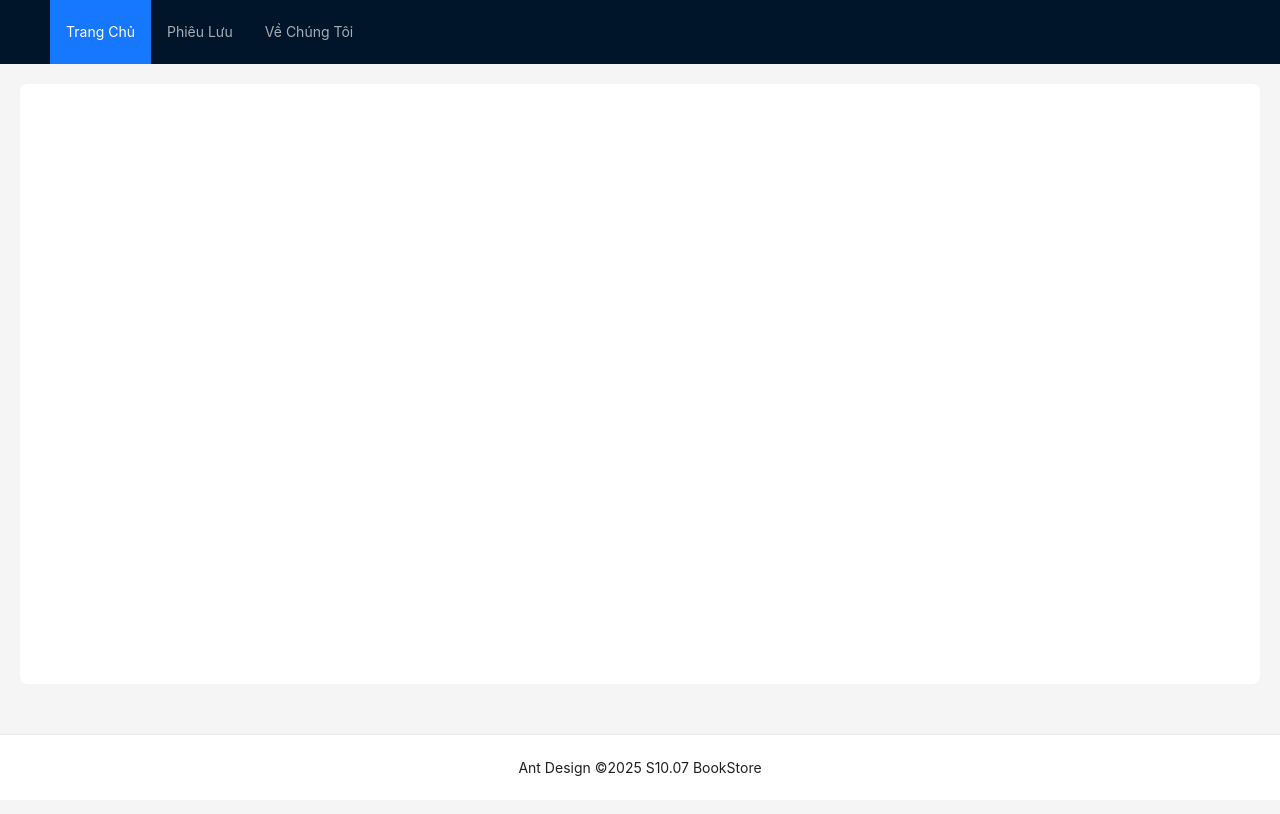
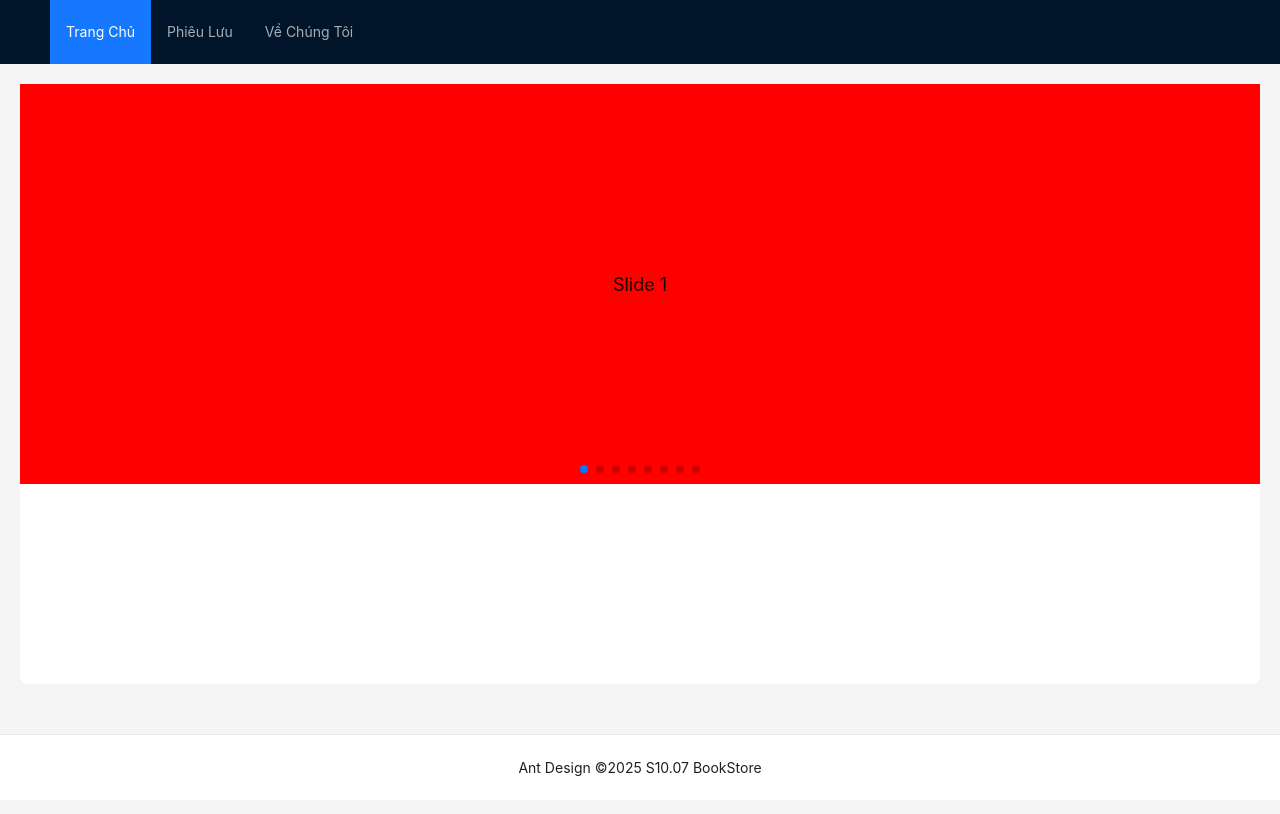
Before and after one commit to danglinh152/react-vite-test, a React (Vite) app: page / in a window 1280 px wide. Shown: the top 814 px of the page. Built offline with nearby package versions, Linux system fonts and the light colour scheme.

Commit message:
add homepage swiper

```diff
--- a/package.json
+++ b/package.json
@@ -16,13 +16,16 @@
     "react-dom": "^19.0.0",
     "react-router-dom": "^7.1.5",
     "react-toastify": "^11.0.3",
+    "sass": "^1.85.1",
     "scss": "^0.2.4",
-    "styled-components": "^6.1.15"
+    "styled-components": "^6.1.15",
+    "swiper": "^11.2.4"
   },
   "devDependencies": {
     "@eslint/js": "^9.19.0",
     "@types/react": "^19.0.8",
     "@types/react-dom": "^19.0.3",
+    "@types/swiper": "^5.4.3",
     "@vitejs/plugin-react": "^4.3.4",
     "eslint": "^9.19.0",
     "eslint-plugin-react-hooks": "^5.0.0",
--- /dev/null
+++ b/src/components/slider/Slider.tsx
@@ -0,0 +1,37 @@
+import React, { useRef, useState } from "react";
+// Import Swiper React components
+import { Swiper, SwiperSlide } from "swiper/react";
+
+// Import Swiper styles
+// import 'swiper/css';
+// import 'swiper/css/pagination';
+
+import "../../../node_modules/swiper/swiper-bundle.css";
+import "../../styles/slider.scss";
+// import "../../../node_modules/swiper/modules/pagination.css"
+
+// import './styles.css';
+
+// import required modules
+import { Pagination } from "swiper/modules";
+
+export default function Slider() {
+  return (
+    <>
+      <Swiper
+        pagination={{ clickable: true }} // Make pagination clickable
+        modules={[Pagination]} // Include Pagination module
+        className="mySwiper"
+      >
+        <SwiperSlide style={{ backgroundColor: "red" }}>Slide 1</SwiperSlide>
+        <SwiperSlide style={{ backgroundColor: "red" }}>Slide 1</SwiperSlide>
+        <SwiperSlide style={{ backgroundColor: "red" }}>Slide 1</SwiperSlide>
+        <SwiperSlide style={{ backgroundColor: "red" }}>Slide 1</SwiperSlide>
+        <SwiperSlide style={{ backgroundColor: "red" }}>Slide 1</SwiperSlide>
+        <SwiperSlide style={{ backgroundColor: "red" }}>Slide 1</SwiperSlide>
+        <SwiperSlide style={{ backgroundColor: "red" }}>Slide 1</SwiperSlide>
+        <SwiperSlide style={{ backgroundColor: "red" }}>Slide 1</SwiperSlide>
+      </Swiper>
+    </>
+  );
+}
--- /dev/null
+++ b/src/pages/public/Home.tsx
@@ -0,0 +1,11 @@
+import Slider from "../../components/slider/Slider";
+
+const Home = () => {
+  return (
+    <div style={{ height: "50vh" }}>
+      <Slider />
+    </div>
+  );
+};
+
+export default Home;
--- a/src/pages/Home.tsx
+++ b/src/pages/public/HomeLayout.tsx
@@ -4,7 +4,7 @@ import { Link, Outlet, useLocation } from "react-router-dom"; // Import useLocat
 
 const { Header, Content, Footer } = Layout;
 
-const Home: React.FC = () => {
+const HomeLayout: React.FC = () => {
   const {
     token: { colorBgContainer, borderRadiusLG },
   } = theme.useToken();
@@ -64,7 +64,6 @@ const Home: React.FC = () => {
       <Content style={{ padding: "0 20px", height: "100vh", margin: "20px 0" }}>
         <div
           style={{
-            padding: 24,
             minHeight: "75vh",
             background: colorBgContainer,
             borderRadius: borderRadiusLG,
@@ -90,4 +89,4 @@ const Home: React.FC = () => {
   );
 };
 
-export default Home;
+export default HomeLayout;
--- a/src/routes/ProtectedRoute.tsx
+++ b/src/routes/ProtectedRoute.tsx
@@ -1,7 +1,7 @@
 import { Navigate, Outlet } from "react-router-dom";
 import { useAuth } from "../provider/authProvider";
 import { toast } from "react-toastify"; // Import ToastMessage
-import LayoutAdmin from "../pages/Admin/LayoutAdmin";
+import LayoutAdmin from "../pages/admin/LayoutAdmin";
 
 export const ProtectedRoute = () => {
   const { token } = useAuth();
--- a/src/routes/index.tsx
+++ b/src/routes/index.tsx
@@ -1,13 +1,14 @@
 import { RouterProvider, createBrowserRouter } from "react-router-dom";
-import ManageUser from "../pages/Admin/User";
-import BookManager from "../pages/Admin/Book";
-import OrderManager from "../pages/Admin/Order";
+import ManageUser from "../pages/admin/User";
+import BookManager from "../pages/admin/Book";
+import OrderManager from "../pages/admin/Order";
 import { useAuth } from "../provider/authProvider";
 import { ProtectedRoute } from "./ProtectedRoute";
-import Home from "../pages/Home";
-import AuthPage from "../pages/Auth/AuthPage";
-import Adventure from "../pages/Adventure";
-import About from "../pages/About";
+import AuthPage from "../pages/auth/AuthPage";
+import Adventure from "../pages/public/Adventure";
+import About from "../pages/public/About";
+import HomeLayout from "../pages/public/HomeLayout";
+import Home from "../pages/public/Home";
 
 const Routes = () => {
   const { token } = useAuth();
@@ -17,12 +18,12 @@ const Routes = () => {
     {
       path: "/",
       // element: <LayoutAdmin />,
-      element: <Home />,
+      element: <HomeLayout />,
       children: [
-        // {
-        //   index: true,
-        //   element: <Home />,
-        // },
+        {
+          index: true,
+          element: <Home />,
+        },
         {
           path: "adventure", // Remove the leading slash for child routes
           element: <Adventure />,
--- /dev/null
+++ b/src/styles/slider.scss
@@ -0,0 +1,23 @@
+
+.swiper {
+    width: 100%;
+    height: 100%;
+  }
+
+  .swiper-slide {
+    text-align: center;
+    font-size: 18px;
+    background: #fff;
+
+    /* Center slide text vertically */
+    display: flex;
+    justify-content: center;
+    align-items: center;
+  }
+
+  .swiper-slide img {
+    display: block;
+    width: 100%;
+    height: 100%;
+    object-fit: cover;
+  }
```
Also changed, not shown: src/pages/public/About.tsx (renamed from src/pages/About.tsx), src/pages/public/Adventure.tsx (renamed from src/pages/Adventure.tsx), 1 other file (tests, documents, lock files or other folders).
